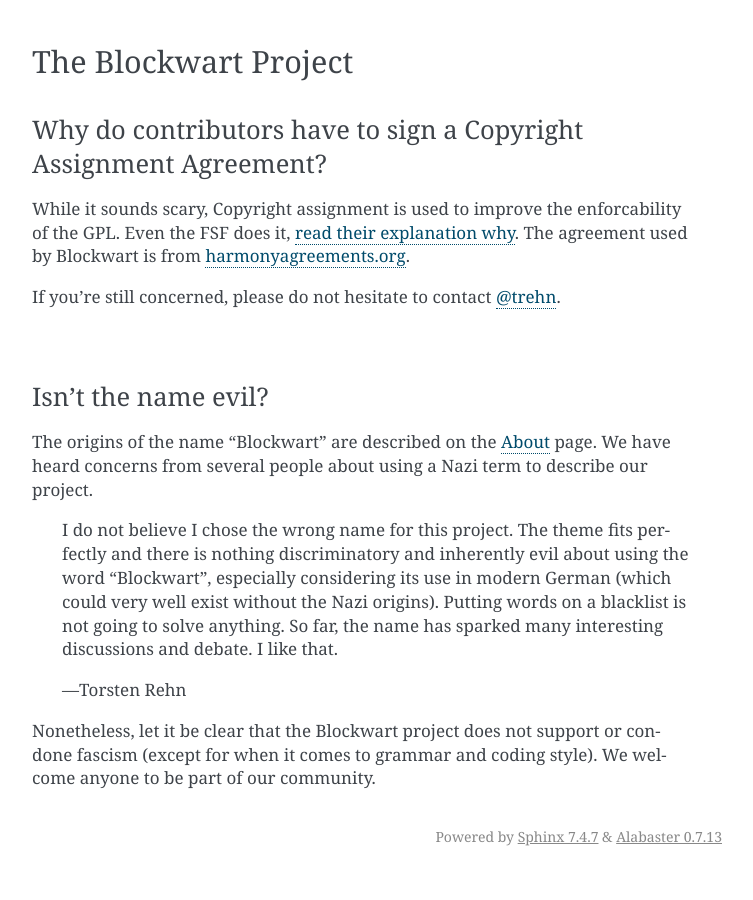
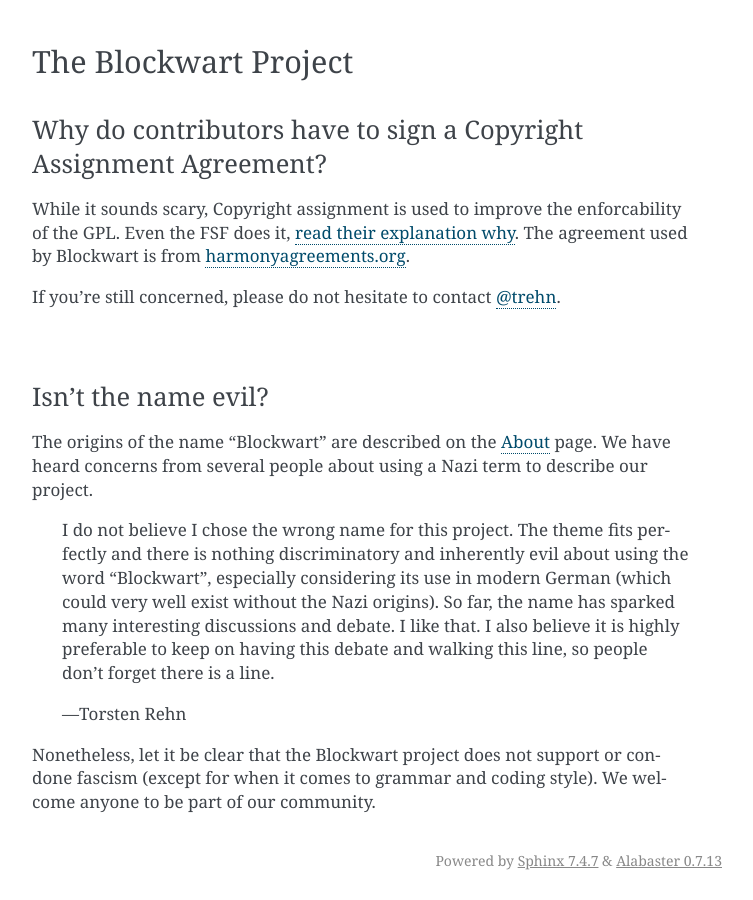
Before and after one commit to bundlewrap/bundlewrap, a Sphinx documentation site: the page built from doc/faq.rst, in a window 1280 px wide and 900 px high, scrolled down 1639 px. Shown: the whole window, without its empty margins (388-1141 px from the left). Built offline with Sphinx 7.4.7, drawn with Linux system fonts in a browser that asks for light colours; before the commit the page ends 2515 px from its top, so only the background shows below that.

Commit message:
improve my statement on the project name

```diff
--- a/doc/faq.rst
+++ b/doc/faq.rst
@@ -71,7 +71,7 @@
 
 The origins of the name "Blockwart" are described on the :doc:`about` page. We have heard concerns from several people about using a Nazi term to describe our project.
 
-	I do not believe I chose the wrong name for this project. The theme fits perfectly and there is nothing discriminatory and inherently evil about using the word "Blockwart", especially considering its use in modern German (which could very well exist without the Nazi origins). Putting words on a blacklist is not going to solve anything. So far, the name has sparked many interesting discussions and debate. I like that.
+	I do not believe I chose the wrong name for this project. The theme fits perfectly and there is nothing discriminatory and inherently evil about using the word "Blockwart", especially considering its use in modern German (which could very well exist without the Nazi origins). So far, the name has sparked many interesting discussions and debate. I like that. I also believe it is highly preferable to keep on having this debate and walking this line, so people don't forget there is a line.
 
 	-- Torsten Rehn
 
```
